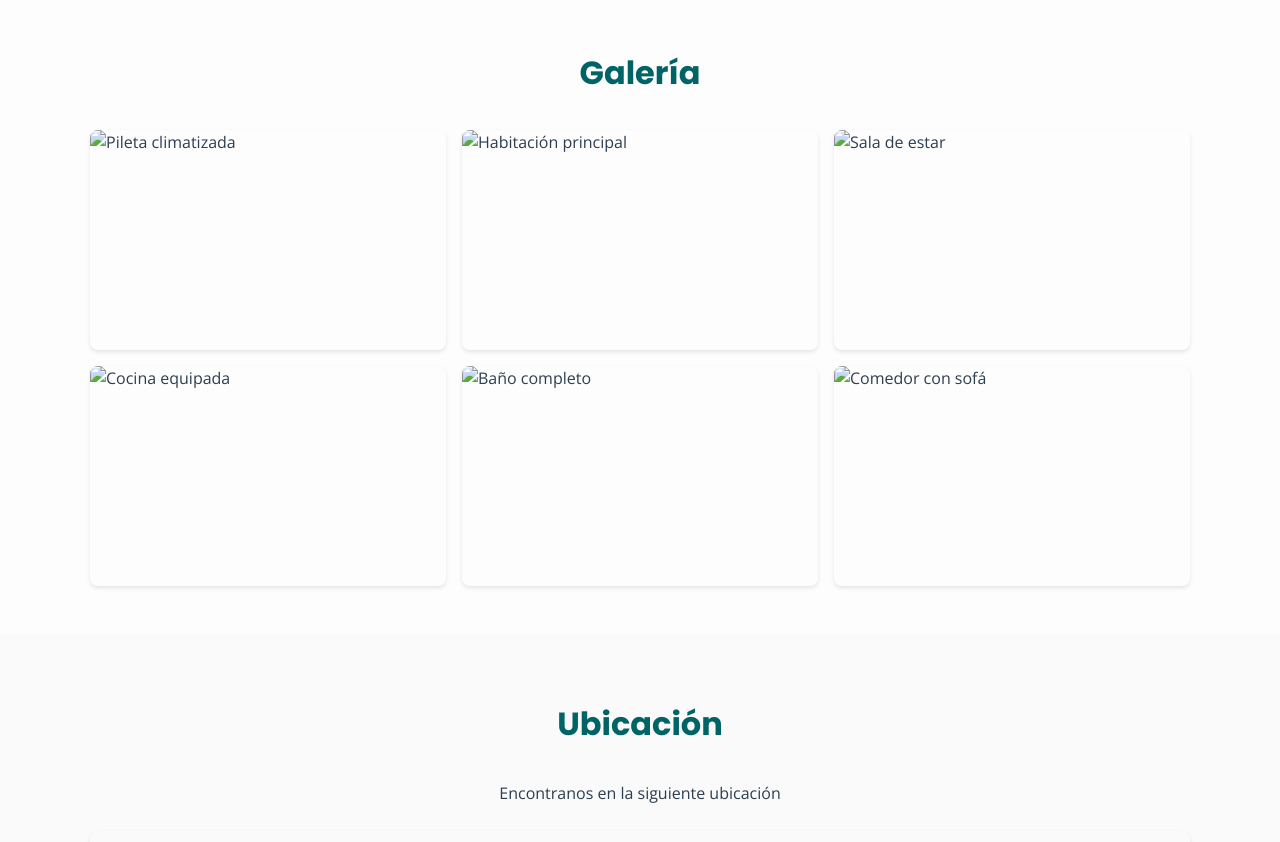
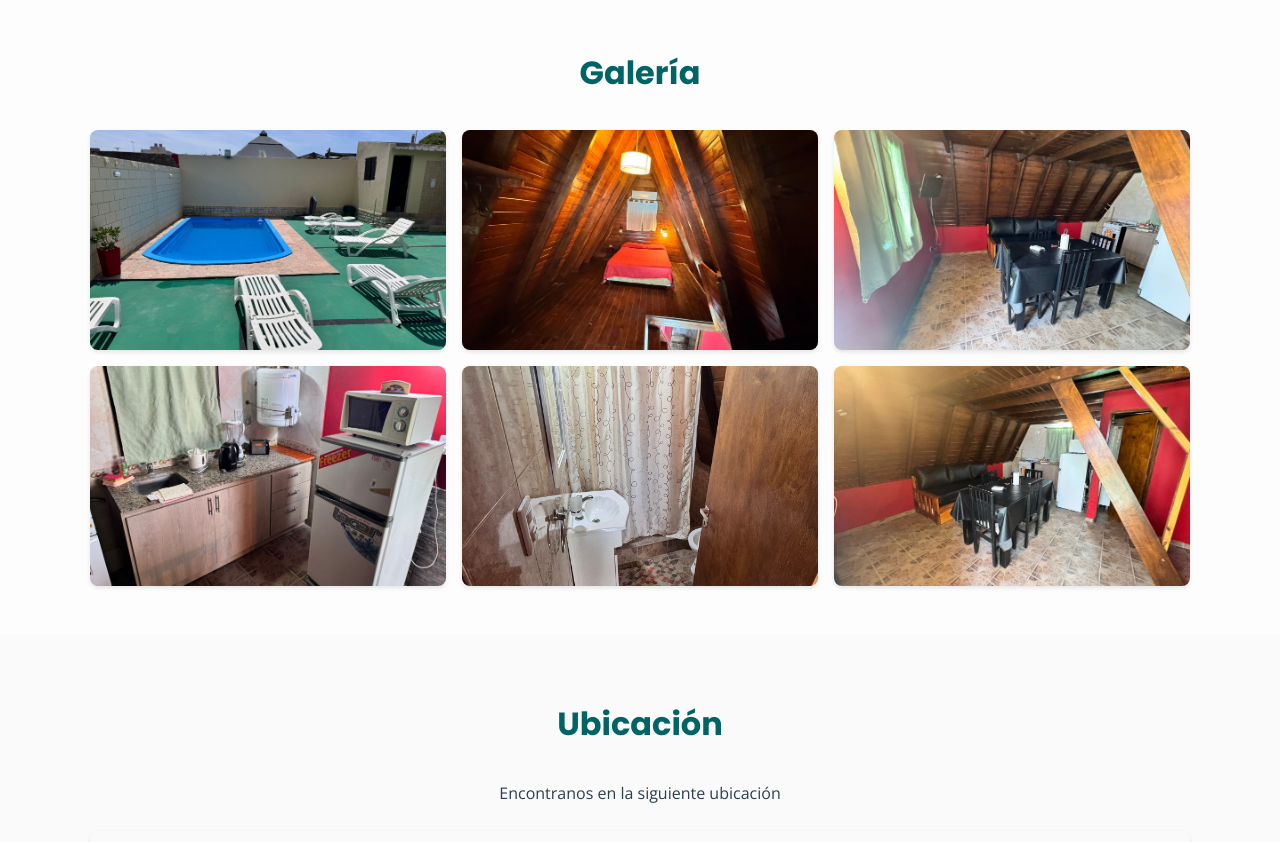
Before and after one commit to ByMofm/ByMofm.github.io, a plain HTML site: page index.html in a window 1280 px wide. Shown: the part 1160-2002 px from the top of the page. Drawn offline with nearby package versions, Linux system fonts and the light colour scheme; grey boxes are pictures that could not be loaded.

Commit message:
update index

```diff
--- a/index.html
+++ b/index.html
@@ -34,7 +34,8 @@
         /* Hero */
         .hero {
             position: relative;
-            background-image: url('cabaña6.jpg');
+            /* Ajustamos la ruta del fondo a la carpeta 'assets' */
+            background-image: url('assets/cabaña6.jpg');
             background-size: cover;
             background-position: center;
             height: 80vh;
@@ -281,12 +282,12 @@
     <section id="gallery">
         <h2>Galería</h2>
         <div class="gallery-grid">
-            <img src="cabaña6.jpg" alt="Pileta climatizada" onclick="showLightbox(this.src)">
-            <img src="cabaña9.jpg" alt="Habitación principal" onclick="showLightbox(this.src)">
-            <img src="cabaña8.jpg" alt="Sala de estar" onclick="showLightbox(this.src)">
-            <img src="cabaña7.jpg" alt="Cocina equipada" onclick="showLightbox(this.src)">
-            <img src="cabaña3.jpg" alt="Baño completo" onclick="showLightbox(this.src)">
-            <img src="cabaña2.jpg" alt="Comedor con sofá" onclick="showLightbox(this.src)">
+            <img src="assets/cabaña6.jpg" alt="Pileta climatizada" onclick="showLightbox(this.src)">
+            <img src="assets/cabaña9.jpg" alt="Habitación principal" onclick="showLightbox(this.src)">
+            <img src="assets/cabaña8.jpg" alt="Sala de estar" onclick="showLightbox(this.src)">
+            <img src="assets/cabaña7.jpg" alt="Cocina equipada" onclick="showLightbox(this.src)">
+            <img src="assets/cabaña3.jpg" alt="Baño completo" onclick="showLightbox(this.src)">
+            <img src="assets/cabaña2.jpg" alt="Comedor con sofá" onclick="showLightbox(this.src)">
         </div>
     </section>
 
```
